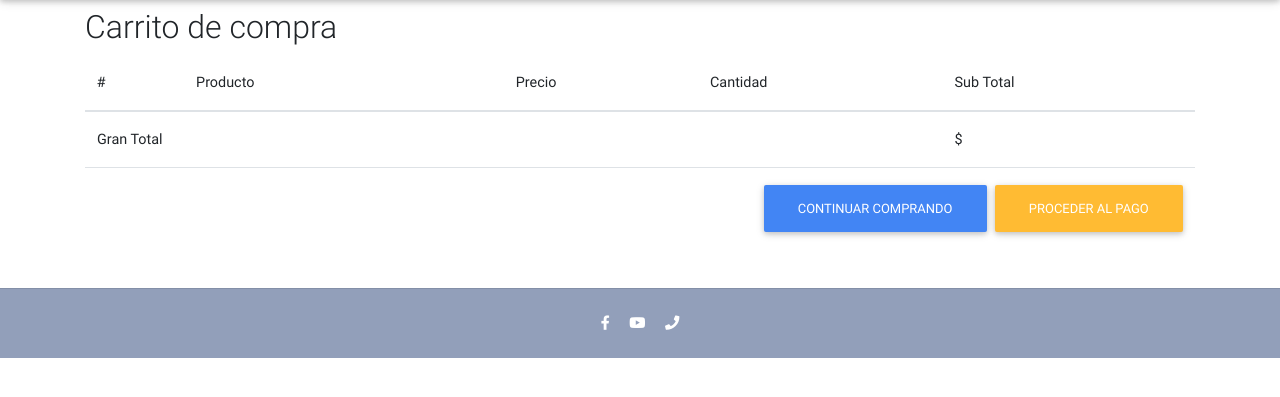
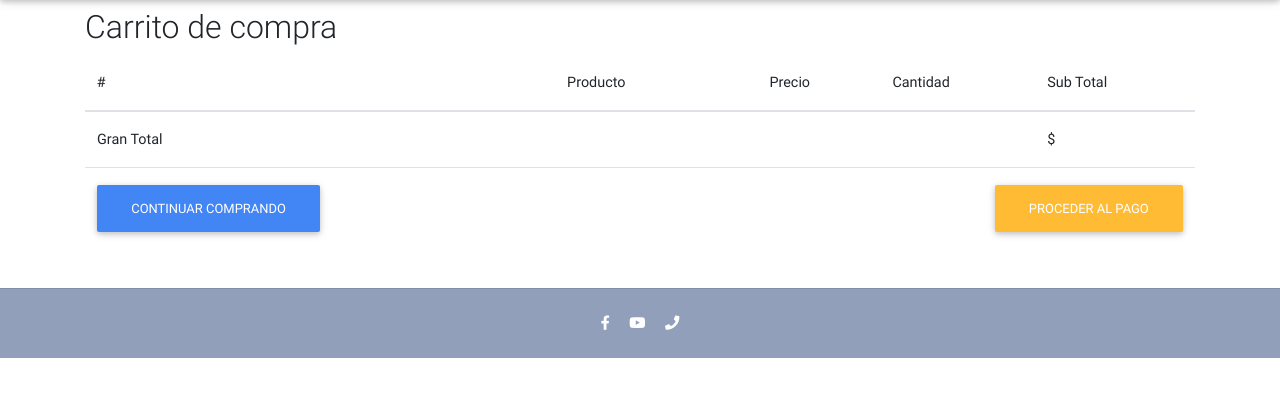
Before and after one commit to williampalacios/boed, a Django app: template templates/order-summary.html in a window 1280 px wide. Shown: the part 64-461 px from the top of the page. Run offline with Django 3.2, Linux system fonts and the light colour scheme; the template is opened without the code that fills it, so the values that code supplies are empty; parts of the project's set-up code (start-up, migrations or seed data) failed here and were passed over; some libraries are stand-ins or nearby versions.

Commit message:
styling cart commit1

```diff
--- a/templates/order-summary.html
+++ b/templates/order-summary.html
@@ -59,9 +59,11 @@
                         <td><b>${{ total }}</b></td>
                     </tr>
                     <tr>
+                        <td>
+                            <a class="btn btn-primary float-left" href="/">Continuar Comprando</a>
+                        </td>
                         <td colspan="6">
                             <a class="btn btn-warning float-right ml-2" href="/checkout/">Proceder al Pago</a>
-                            <a class="btn btn-primary float-right" href="/">Continuar Comprando</a>
                         </td>
                     </tr>
                 </tbody>
```
